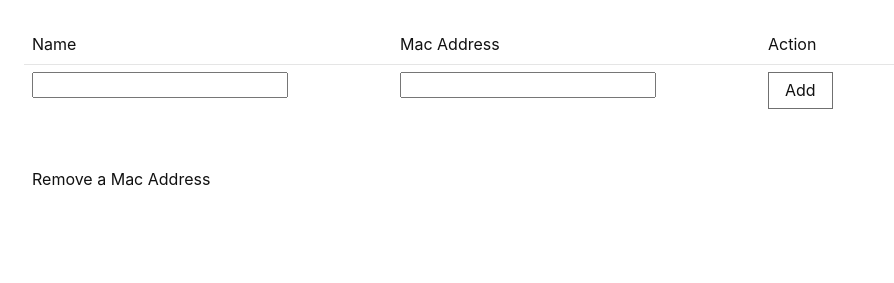
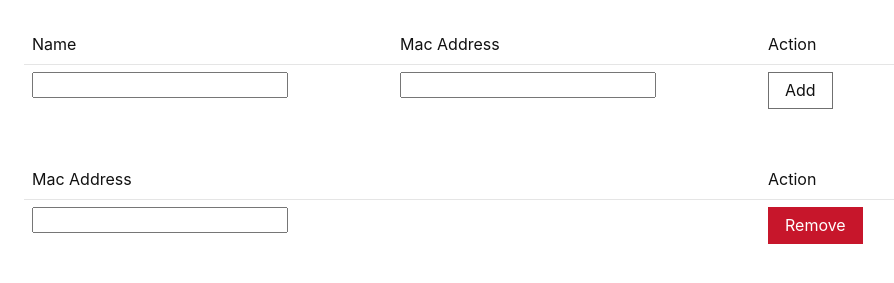
Before and after one commit to TheBros35/Spook, a Django app: page / in a window 1280 px wide. Shown: the part 318-601 px from the top of the page, without its empty margins (64-958 px from the left). Run offline with Django 4.2, Linux system fonts and the light colour scheme; data comes from the database, SQL or seed files in the repository; both versions use the stored data as it was after the commit; lists and menus that the app fills with data are empty; some web fonts are replaced.

Commit message:
added remove function

```diff
--- a/base/urls.py
+++ b/base/urls.py
@@ -5,4 +5,5 @@ urlpatterns =[
     path('', views.index),
     path('send', views.send),
     path('add', views.add),
+    path('remove', views.remove),
 ]
--- a/base/views.py
+++ b/base/views.py
@@ -32,4 +32,10 @@ def add(request):
         computer.save()
         return redirect('/')
     # else:
-        # return render_template('error_format.jinja2', mac_address=mac_address)
+    # return render_template('error_format.jinja2', mac_address=mac_address)
+
+
+def remove(request):
+    mac_address = request.GET['mac_address']
+    Computer.objects.filter(mac_address=mac_address).delete()
+    return redirect('/')
--- a/templates/index.html
+++ b/templates/index.html
@@ -37,10 +37,6 @@
     <div class="row">
         <table>
             <tr><th>Name</th><th>Mac Address</th><th>Action</th></tr>
-            {% comment %}
-            <tr><td><form action="/add" method="get"><input name="mac_address" required="">
-                <button class="p-button" type="submit">Add</button> </form></td></tr>
-            {% endcomment %}
             <tr>
                 <form action="/add" method="get">
                     {% csrf_token %}
@@ -54,11 +50,15 @@
 
     <div class="row">
         <table>
-            <tr><th>Remove a Mac Address</th></tr>
-            {% comment %}
-            <tr><td><form action="/delete" method="get"><input name="mac_address" required="">
-                <button class="p-button--negative" type="submit">Remove</button> </form></td></tr>
-            {% endcomment %}
+            <tr><th>Mac Address</th><th></th><th>Action</th></tr>
+            <tr>
+                <form action="/remove" method="get">
+                    {% csrf_token %}
+                    <td><input name="mac_address" required></td>
+                    <td></td>
+                    <td><button class="p-button--negative" type="submit">Remove</button></td>
+                </form>
+            </tr>
         </table>
     </div>
 
```
Also changed, not shown: db.sqlite3.
